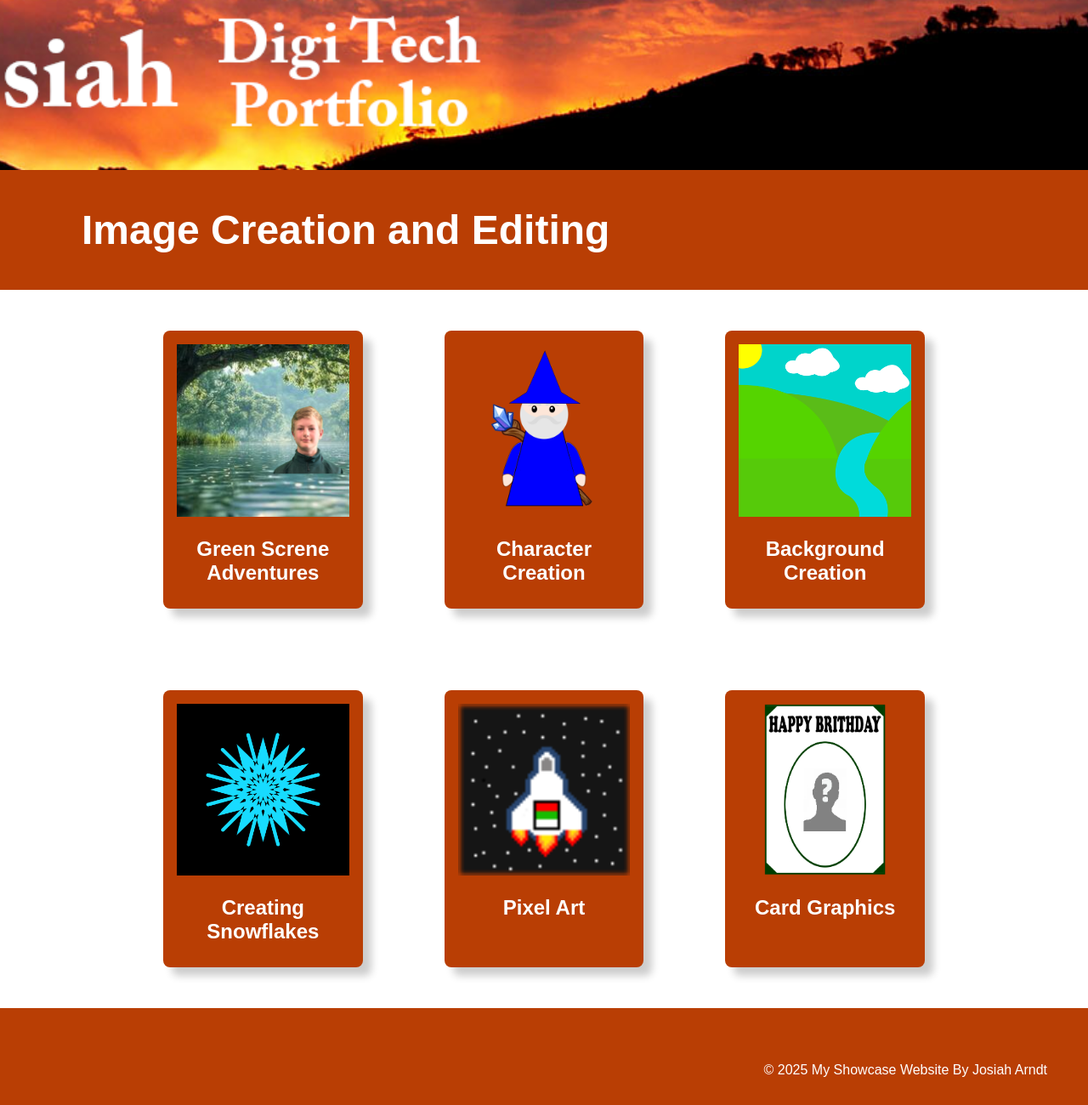
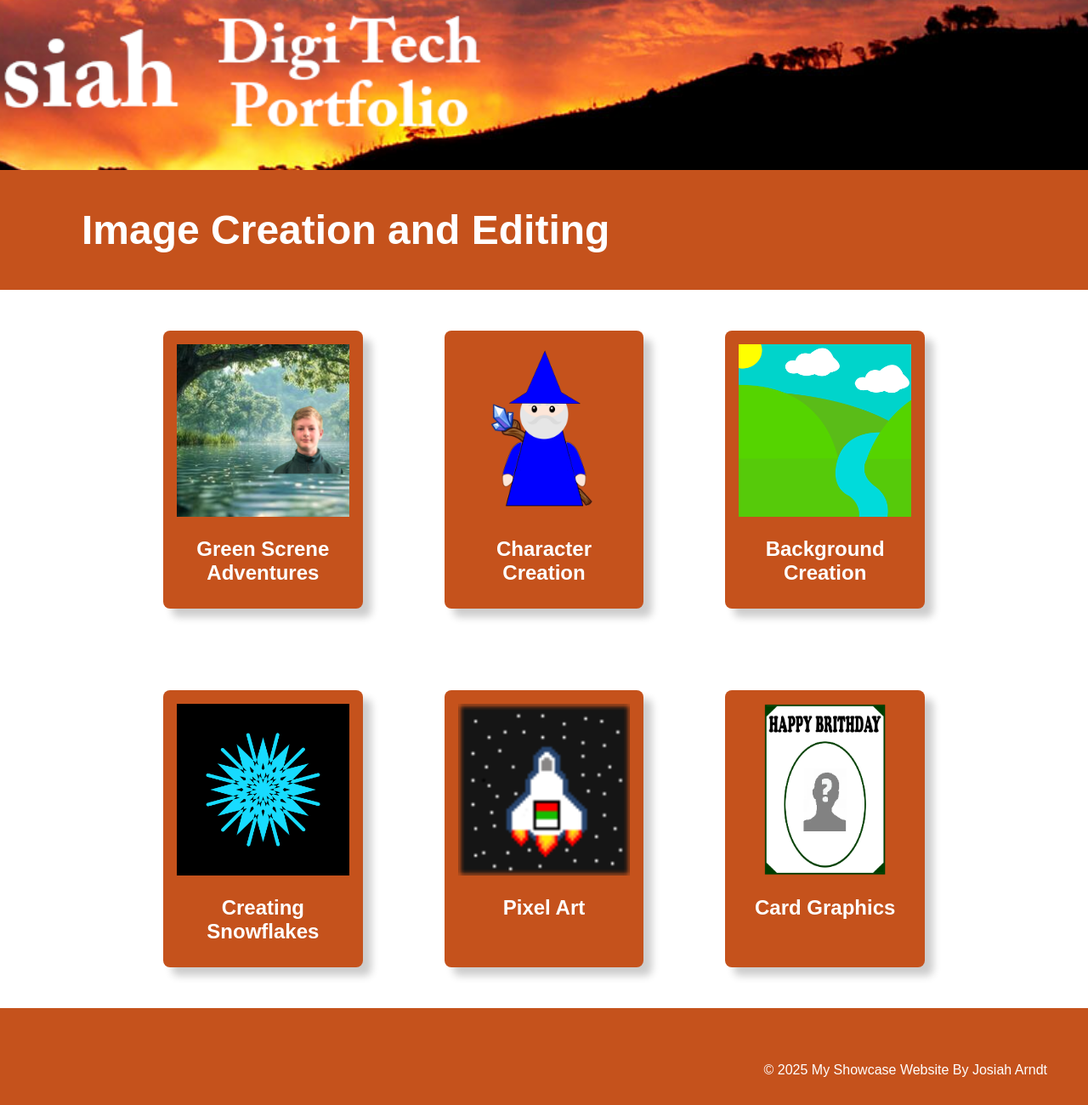
Before and after one commit to Joe-sire/MyYear10Website, a plain HTML site: page index.html in a window 1280 px wide. Shown: the whole page at 85% size. Drawn offline with Linux system fonts and the light colour scheme.

Commit message:
Colour Testing (Less Dirty Orange)

```diff
--- a/style.css
+++ b/style.css
@@ -39,7 +39,7 @@ img {
     color: white;
     font-size: 2em;
     padding: 0.1em 3em;
-    background-color: rgb(185, 62, 4);
+    background-color: rgb(197, 82, 28);
 }
 
 /* Three column grid with a nice big gap */
@@ -55,7 +55,7 @@ img {
 
 /* Styling for the individual topic cards rounded edges background color and a drop shadow */
 .topic-card{
-    background-color: rgb(185, 62, 4);
+    background-color: rgb(197, 82, 28);
     color: white;
     padding: 1em;
     border-radius: 0.5em;
@@ -73,7 +73,7 @@ img {
 
 /* Styling for a footer section to take a bit of spcae at the bottom of the page */
 .footer{
-    background-color: rgb(185, 62, 4);
+    background-color: rgb(197, 82, 28);
     color: white;
     text-align: right;
     padding: 3em 3em;
```
